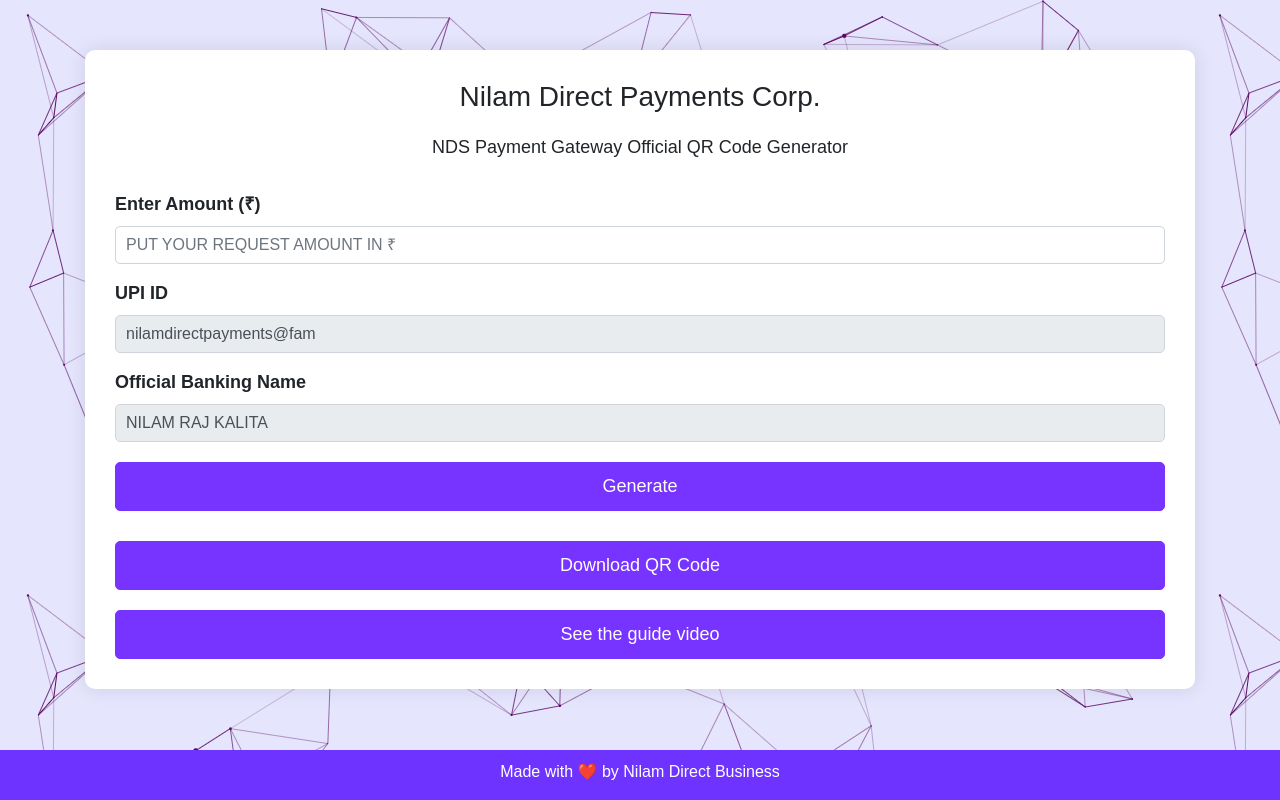
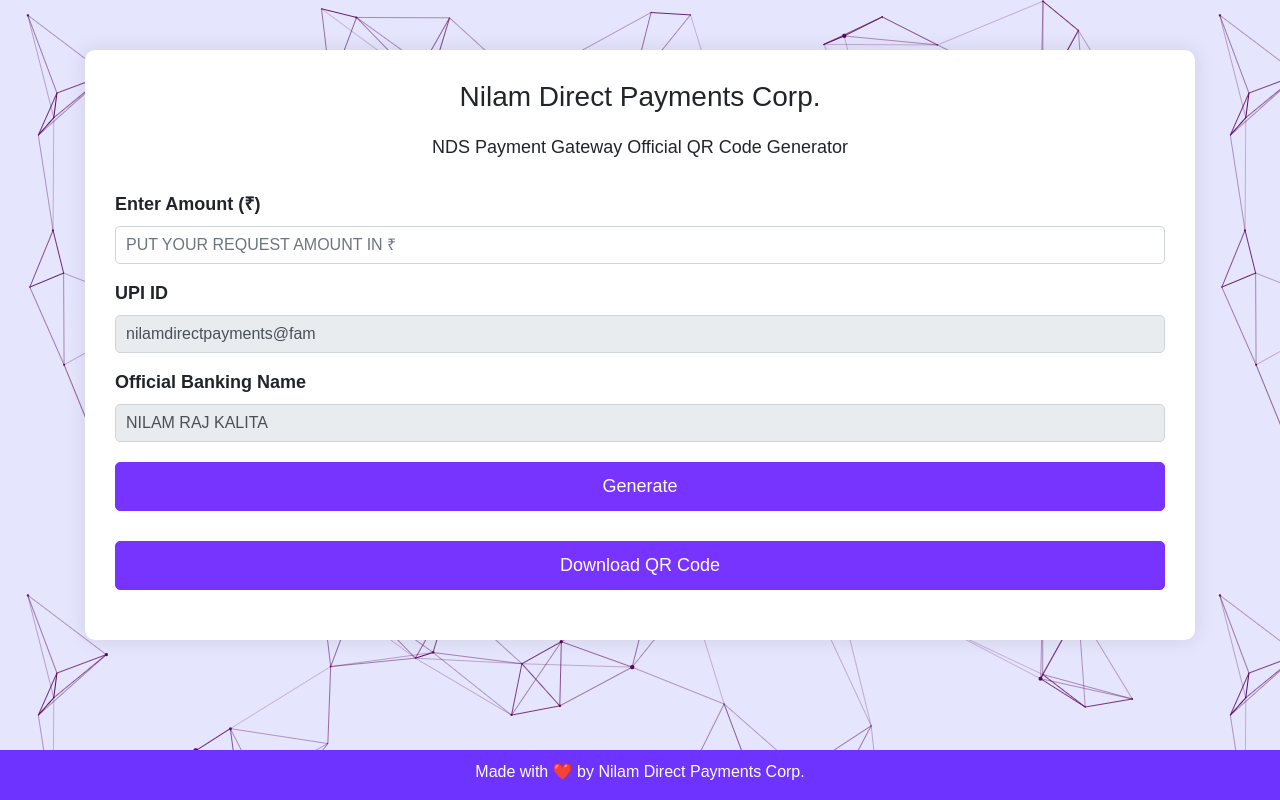
Before and after one commit to nilamdirectservicesltd/Nilam-Direct-Payments-UPI-Code-Generator-Final-Website, a plain HTML site: page index.html in a window 1280 px wide. Drawn offline with nearby package versions, Linux system fonts and the light colour scheme.

Commit message:
Update index.html

```diff
--- a/index.html
+++ b/index.html
@@ -63,8 +63,7 @@
         }
 
         .generate-btn,
-        .download-btn,
-        .guide-btn {
+        .download-btn {
             margin-top: 20px;
             color: #ffffff;
             border-radius: 5px;
@@ -85,14 +84,8 @@
             margin-bottom: 20px;
         }
 
-        .guide-btn {
-            background-color: #7733FF;
-            border: 1px solid #7733FF;
-        }
-
         .generate-btn:hover,
-        .download-btn:hover,
-        .guide-btn:hover {
+        .download-btn:hover {
             background-color: #5a2ee2;
             border: 1px solid #5a2ee2;
         }
@@ -125,8 +118,6 @@
             <div id="qrCode" class="qr-code"></div>
             <!-- Download button -->
             <a href="#" id="downloadLink" class="download-btn btn btn-lg btn-block">Download QR Code</a>
-            <!-- New button for guide video -->
-            <button class="guide-btn btn btn-lg btn-block" onclick="openGuideVideo()">See the guide video</button>
         </div>
     </div>
 
@@ -168,16 +159,11 @@
             // Set download link download attribute to trigger automatic download
             document.getElementById('downloadLink').setAttribute('download', 'QR_Code.png');
         }
-
-        // Function to open guide video
-        function openGuideVideo() {
-            window.open('https://drive.google.com/file/d/1-rpFKz0Wp9pWE5HjmiGn8o_DyjM8pJpv/view?usp=sharing', '_blank');
-        }
     </script>
 
     <!-- Footer -->
     <footer>
-        Made with ❤️ by Nilam Direct Business
+        Made with ❤️ by Nilam Direct Payments Corp.
     </footer>
 </body>
 </html>
```
